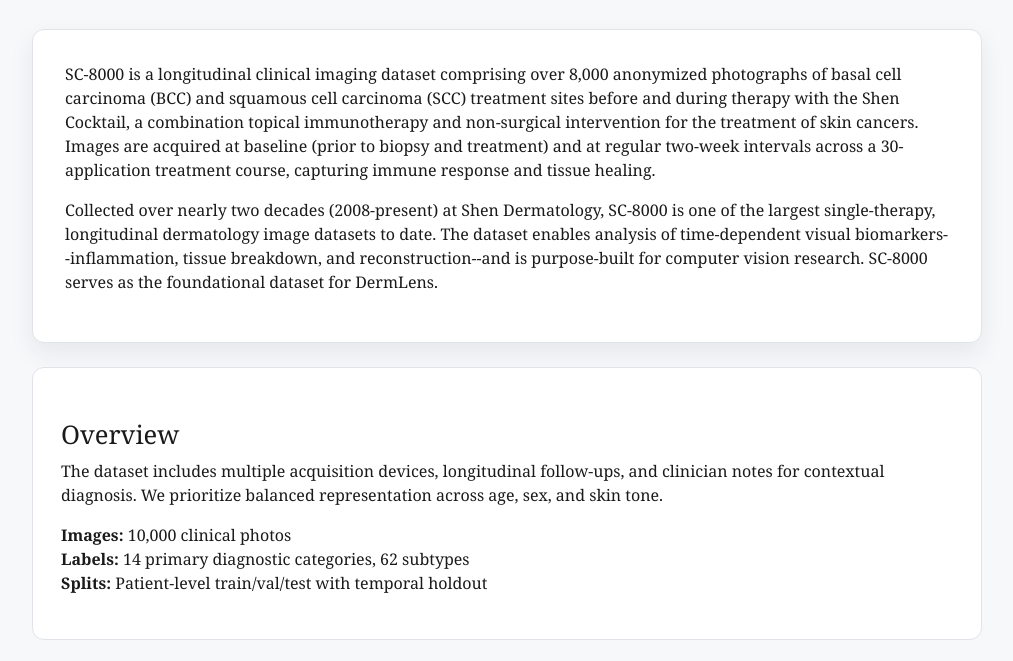
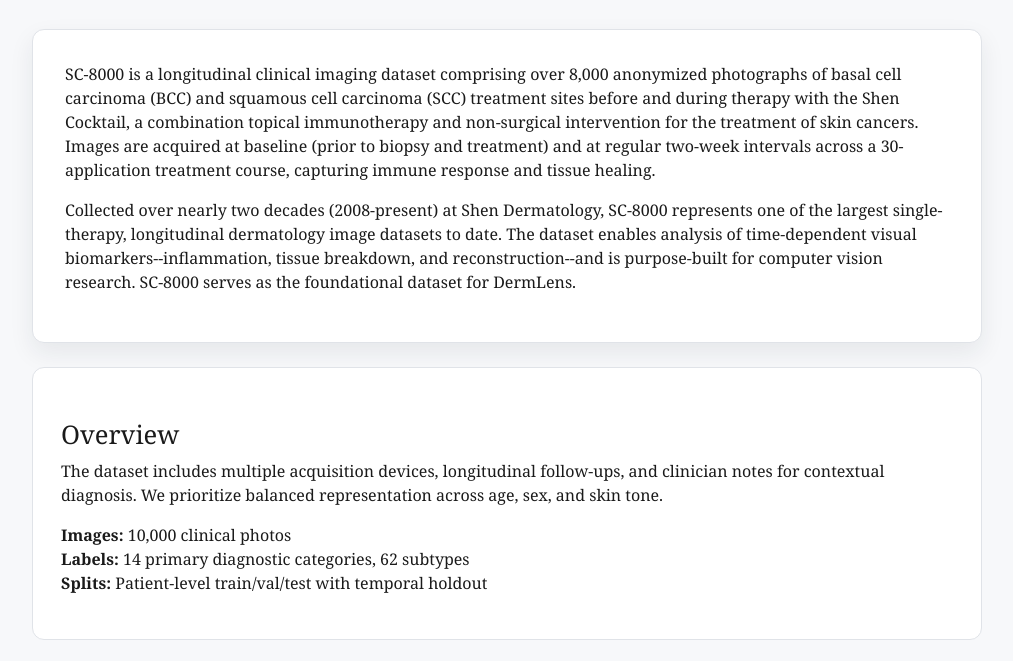
Before and after one commit to ClaireShen8/DermLens-website, a plain HTML site: page dataset.html in a window 1280 px wide. Shown: the part 120-781 px from the top of the page, without its empty margins (133-1146 px from the left). Drawn offline with nearby package versions, Linux system fonts and the light colour scheme.

Commit message:
Dataset tweak no. 3

```diff
--- a/dataset.html
+++ b/dataset.html
@@ -47,8 +47,8 @@
           30-application treatment course, capturing immune response and tissue healing.
         </p>
         <p>
-          Collected over nearly two decades (2008-present) at Shen Dermatology, SC-8000 is one of
-          the largest single-therapy, longitudinal dermatology image datasets to date. The dataset
+          Collected over nearly two decades (2008-present) at Shen Dermatology, SC-8000 represents
+          one of the largest single-therapy, longitudinal dermatology image datasets to date. The dataset
           enables analysis of time-dependent visual biomarkers--inflammation, tissue breakdown, and
           reconstruction--and is purpose-built for computer vision research. SC-8000 serves as the
           foundational dataset for DermLens.
```
